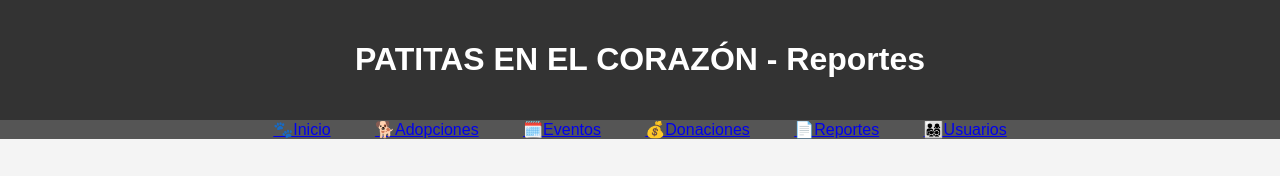
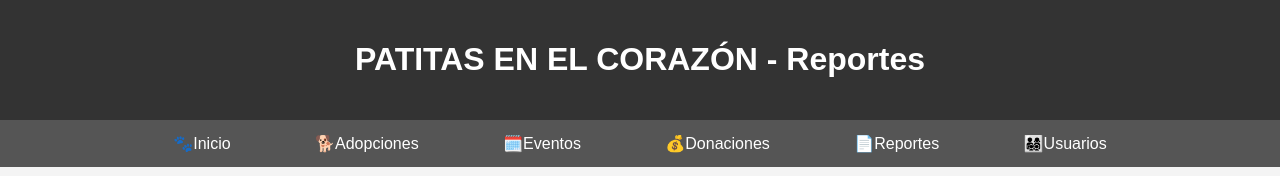
Before and after one commit to Juan2311231231/Front_End, a plain HTML site: page proyecto/reportes.html in a window 1280 px wide. Shown: the top 176 px of the page. Drawn offline with Linux system fonts and the light colour scheme.

Commit message:
Update reportes.html

```diff
--- a/proyecto/reportes.html
+++ b/proyecto/reportes.html
@@ -115,12 +115,12 @@
 
     <nav>
         <ul>
-            <a href="index.html"class="btn"><li>🐾Inicio</li></a>
-            <a href="adopciones.html"class="btn"><li>🐕Adopciones</li></a>
-            <a href="eventos.html"class="btn"><li>🗓️Eventos</li></a>
-            <a href="Donaciones.html"class="btn"><li>💰Donaciones</li></a>
-            <a href="reportes.html"class="btn"><li>📄Reportes</li></a>
-            <a href="usuarios.html"class="btn"><li>👨‍👩‍👧‍👦Usuarios</li></a>
+            <li><a href="index.html" class="btn">🐾Inicio</a></li>
+            <li><a href="adopciones.html" class="btn">🐕Adopciones</a></li>
+            <li><a href="eventos.html" class="btn">🗓️Eventos</a></li>
+            <li><a href="Donaciones.html" class="btn">💰Donaciones</a></li>
+            <li><a href="reportes.html" class="btn">📄Reportes</a></li>
+            <li><a href="usuarios.html" class="btn">👨‍👩‍👧‍👦Usuarios</a></li>
         </ul>
     </nav>
 
```
